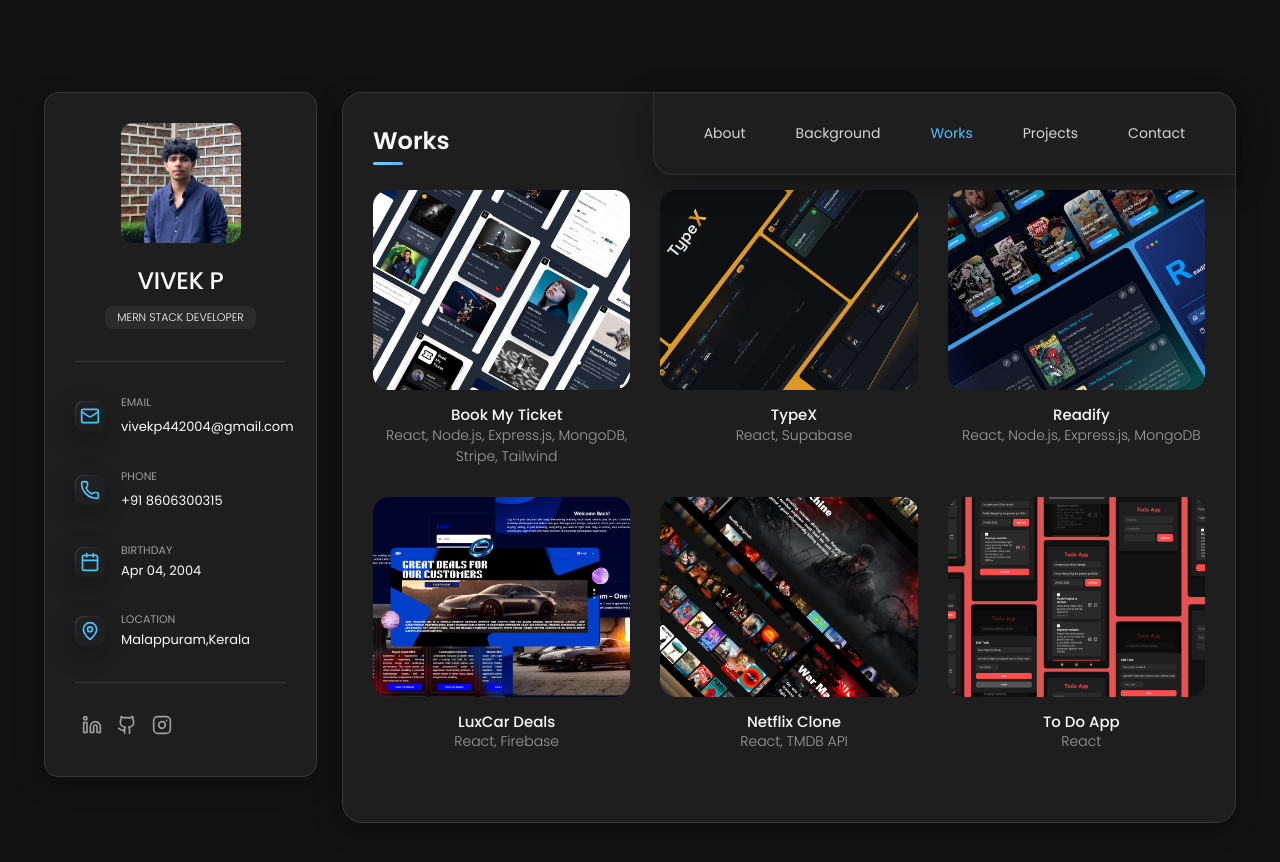
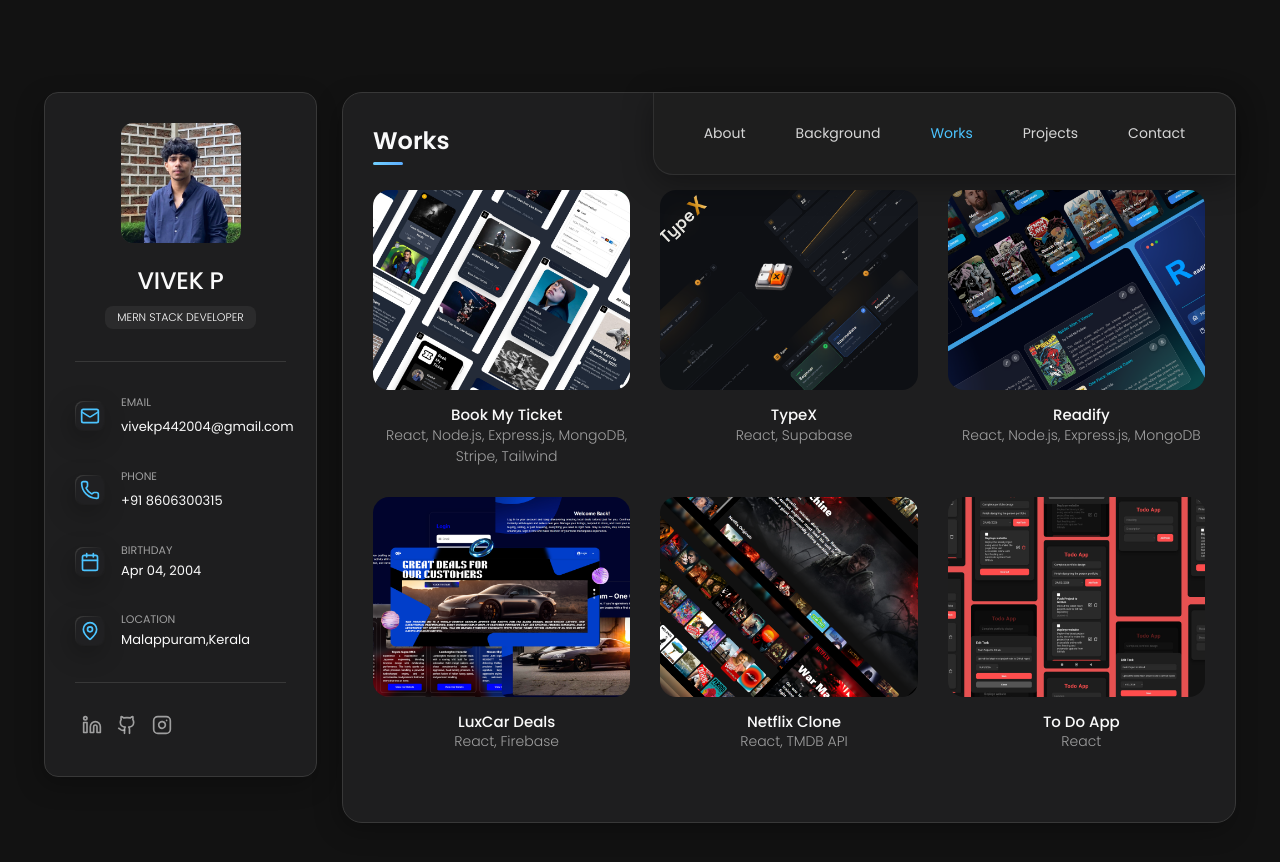
Before and after one commit to vivekp-codes/Portfolio, a React (Vite) app: page / in a window 1280 px wide. Both pictures are taken after a click on the button "Works". Shown: the top 862 px of the page. Built offline with nearby package versions, Linux system fonts and the light colour scheme.

Commit message:
Updated the works page

```diff
--- a/src/components/Works/Works.jsx
+++ b/src/components/Works/Works.jsx
@@ -14,7 +14,7 @@
   },
   {
     title: "TypeX",
-    image: "/Images/TX.png",
+    image: "/Images/p6.png",
     description:
       "A full-stack typing test web application that helps users improve typing speed and accuracy through timed tests and real-time WPM and accuracy tracking. It features word and paragraph modes, three difficulty levels, guest mode, performance analytics, and a personal dashboard. Built with React, Vite, Supabase Authentication, and PostgreSQL for secure user management and persistent progress tracking.",
     tech: "React, Supabase",
```
Also changed, not shown: public/Images/Untitled design (4).png (added), public/Images/p6.png (added).
